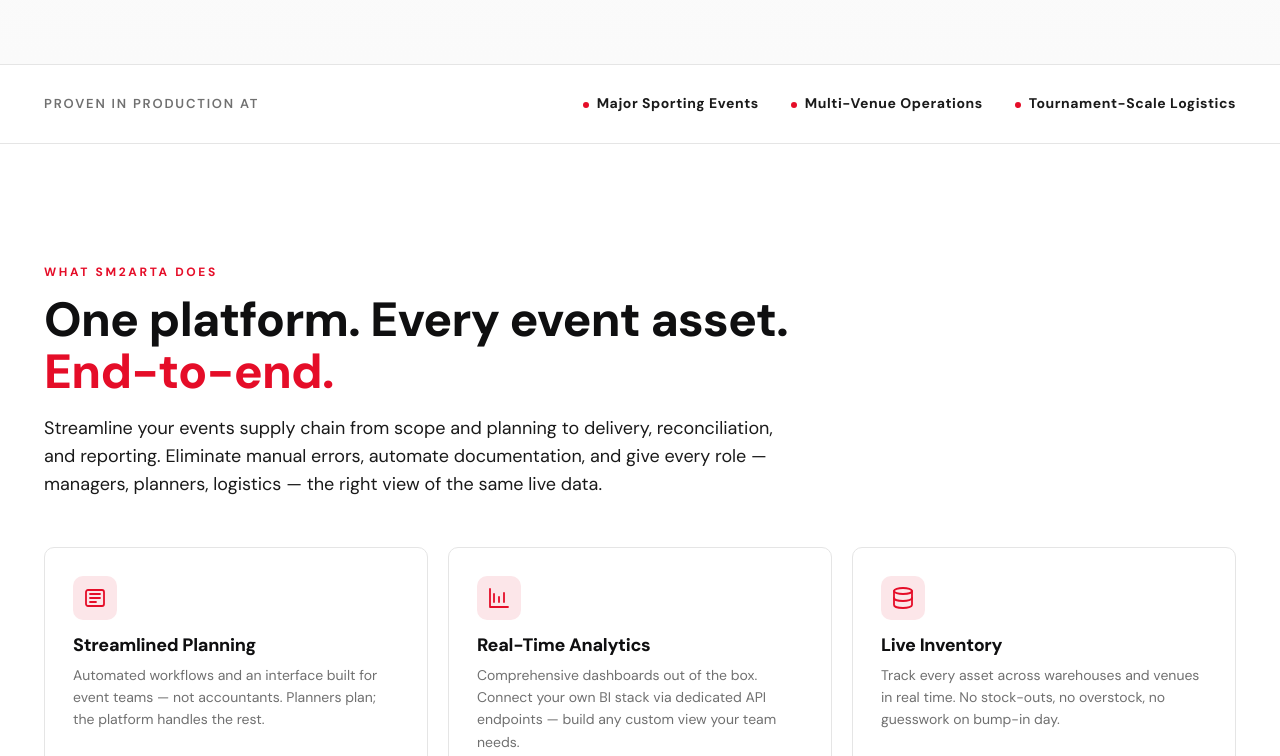
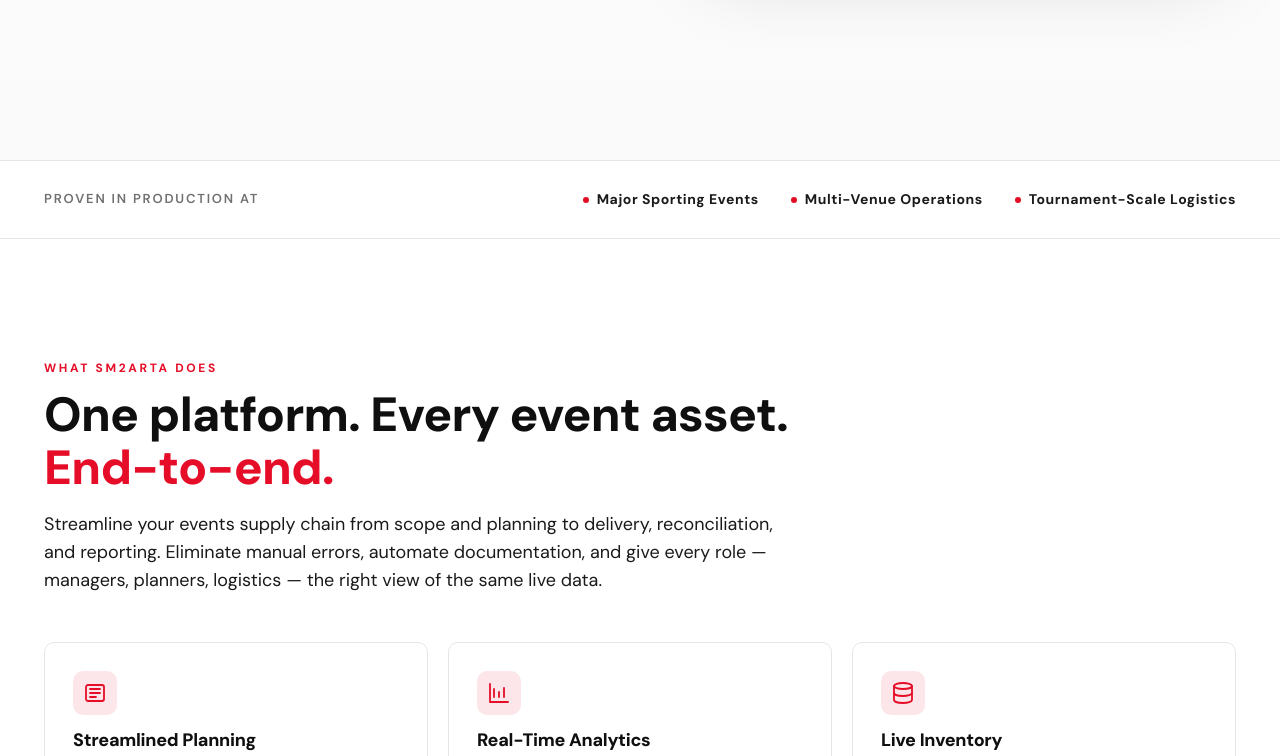
Before and after one commit to SM2ARTA/sm2arta-presentation, a plain HTML site: page index.html in a window 1280 px wide. Shown: the part 715-1471 px from the top of the page. Drawn offline with Linux system fonts and the light colour scheme.

Commit message:
Full-page sections: min-height 100vh with flex centering
Every <section> now fills the viewport and centers its container vertically.
Mobile (<720px) falls back to natural height to avoid cramped layouts.

```diff
--- a/index.html
+++ b/index.html
@@ -113,8 +113,13 @@
   .lede { font-size: clamp(15px, 1.3vw, 18px); color: var(--muted); max-width: 60ch; }
 
   /* ===== Layout ===== */
-  .container { max-width: 1240px; margin: 0 auto; padding: 0 24px; }
-  section { padding: clamp(64px, 9vw, 120px) 0; position: relative; }
+  .container { max-width: 1240px; margin: 0 auto; padding: 0 24px; width: 100%; }
+  section {
+    padding: clamp(64px, 9vw, 120px) 0; position: relative;
+    min-height: 100vh;
+    display: flex; align-items: center;
+  }
+  @media (max-width: 720px) { section { min-height: auto; } }
   .section-tint { background: var(--bg-alt); }
 
   /* ===== Header ===== */
@@ -153,8 +158,6 @@
   /* ===== Hero ===== */
   .hero {
     padding: clamp(48px, 8vw, 96px) 0 clamp(64px, 9vw, 120px);
-    min-height: 88vh;
-    display: flex; align-items: center;
     background:
       radial-gradient(ellipse 800px 500px at 85% 20%, rgba(229,13,40,0.06), transparent),
       linear-gradient(180deg, #FFFFFF 0%, #FAFAFA 100%);
```
